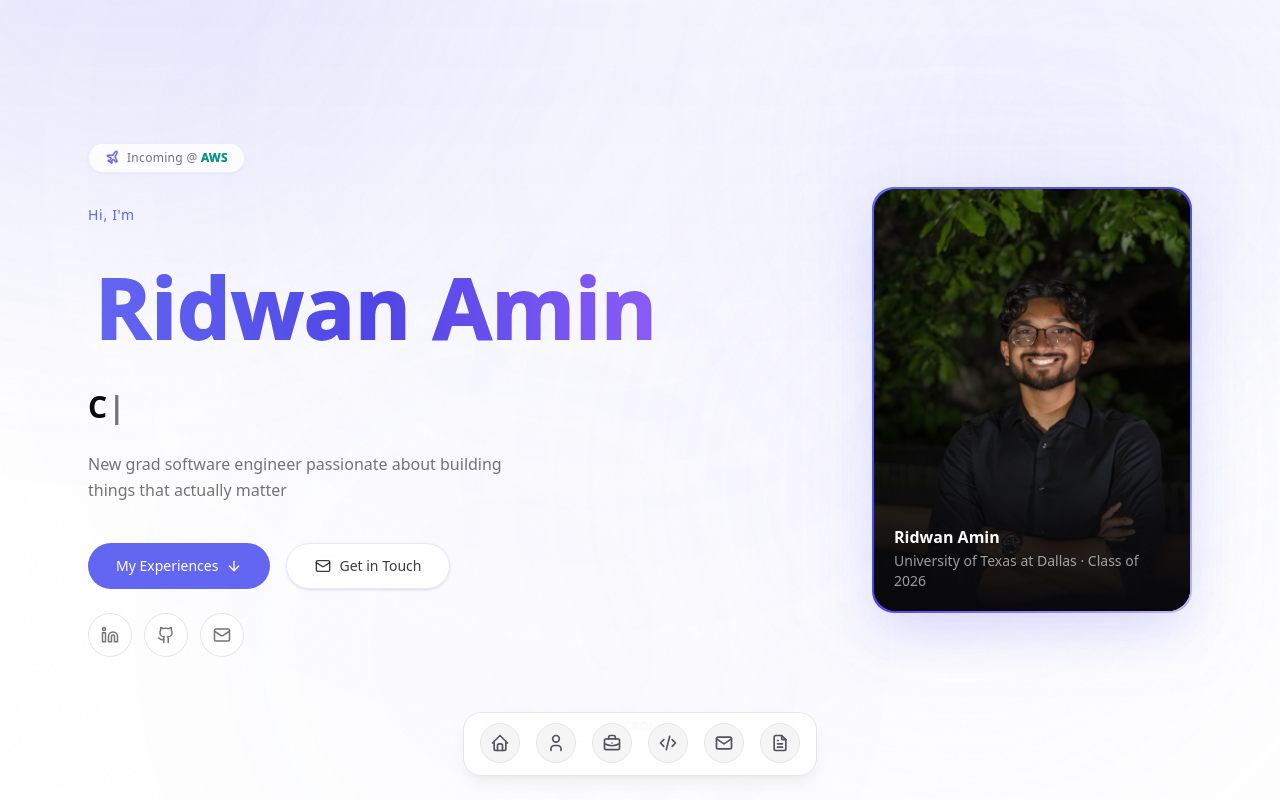
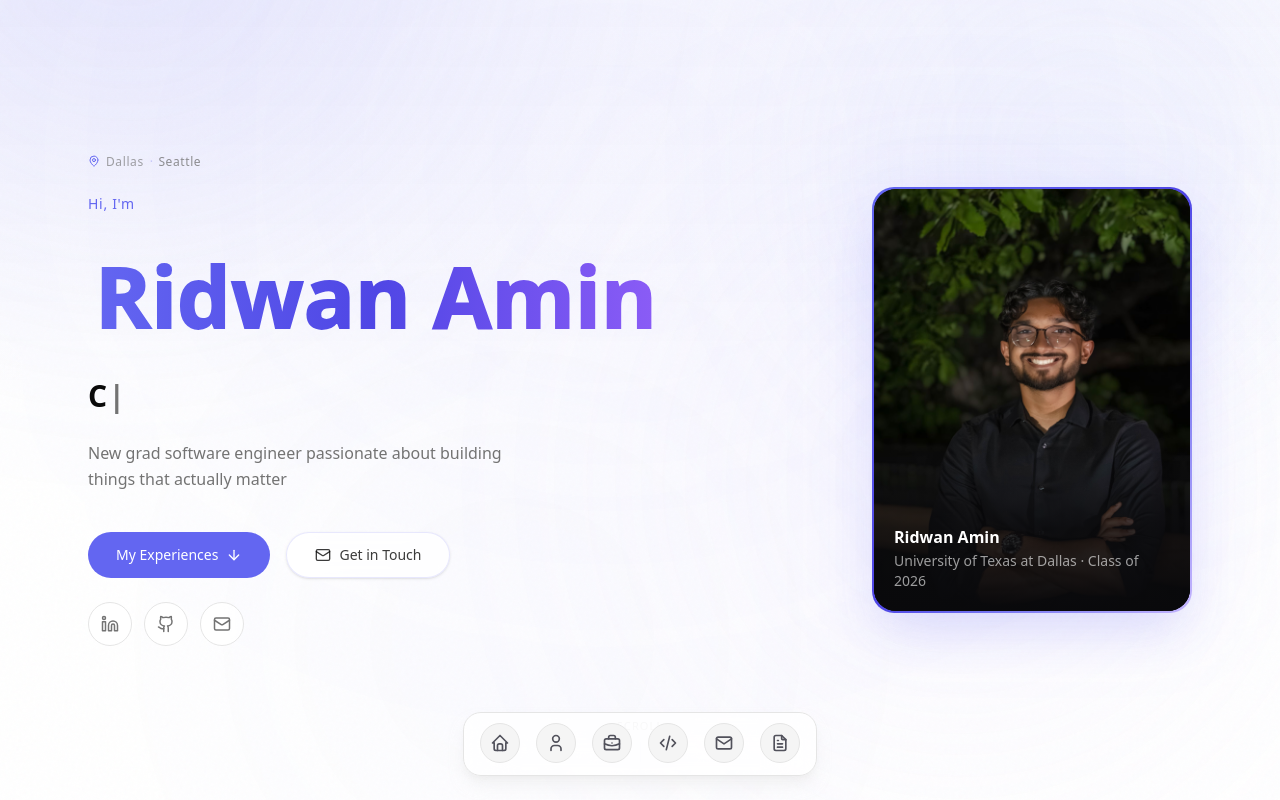
Before and after one commit to RidwanAmin21/ridwan-portfolio, a Next.js app: page / in a window 1280 px wide. Shown: the top 800 px of the page. Built offline with nearby package versions, Linux system fonts and the light colour scheme.

Commit message:
new location bubble

```diff
--- a/src/components/sections/Hero.tsx
+++ b/src/components/sections/Hero.tsx
@@ -2,7 +2,7 @@
 
 import { motion } from "motion/react";
 import Image from "next/image";
-import { ArrowDown, Github, Linkedin, Mail, Plane } from "lucide-react";
+import { ArrowDown, Github, Linkedin, Mail, MapPin } from "lucide-react";
 import { CardBody, CardContainer, CardItem } from "@/components/ui/3d-card";
 import { Typewriter } from "@/components/ui/typewriter";
 import { useEffect, useRef, useState } from "react";
@@ -115,6 +115,43 @@ const HandwrittenName = () => {
   );
 };
 
+/* ── location line ────────────────────────────────────────── */
+const LocationLine = () => (
+  <motion.p
+    {...fadeUp(0.1)}
+    className="flex items-center gap-1.5 mb-6 font-mono text-xs text-muted-foreground/70 tracking-wider justify-center md:justify-start"
+  >
+    <motion.span
+      initial={{ y: -8, opacity: 0 }}
+      animate={{ y: [0, -1.5, 0], opacity: 1 }}
+      transition={{
+        y: { duration: 2.4, repeat: Infinity, ease: "easeInOut", delay: 1.2 },
+        opacity: { duration: 0.4, delay: 0.3 },
+      }}
+      className="inline-flex text-accent"
+    >
+      <MapPin size={12} strokeWidth={2} />
+    </motion.span>
+    {/* Dallas — warm heat shimmer */}
+    <motion.span
+      animate={{ opacity: [0.7, 1, 0.7] }}
+      transition={{ duration: 3, repeat: Infinity, ease: "easeInOut" }}
+      className="text-muted-foreground/80"
+    >
+      Dallas
+    </motion.span>
+    <span className="text-accent/30">&middot;</span>
+    {/* Seattle — cool breeze sway */}
+    <motion.span
+      animate={{ x: [0, 1.5, 0, -1.5, 0] }}
+      transition={{ duration: 4, repeat: Infinity, ease: "easeInOut" }}
+      className="text-muted-foreground/80"
+    >
+      Seattle
+    </motion.span>
+  </motion.p>
+);
+
 /* ── hero section ──────────────────────────────────────────── */
 const Hero = () => {
   return (
@@ -132,36 +169,8 @@ const Hero = () => {
         <div className="flex flex-col md:flex-row items-center gap-12 md:gap-16 lg:gap-20">
           {/* Text Content */}
           <div className="flex-1 text-center md:text-left order-2 md:order-1">
-            {/* Next Stop Badge */}
-            <motion.div
-              {...fadeUp(0.1)}
-              className="inline-flex items-center gap-2 mb-8 rounded-full border border-accent/10 bg-card/80 backdrop-blur-sm px-4 py-1.5 shadow-sm shadow-accent/5"
-            >
-              {/* Animated plane */}
-              <motion.span
-                className="text-accent"
-                initial={{ x: -10, opacity: 0 }}
-                animate={{ x: 0, opacity: 1 }}
-                transition={{ duration: 0.8, delay: 0.5, ease: [0.25, 0.4, 0.25, 1] }}
-              >
-                <motion.span
-                  className="block"
-                  animate={{ x: [0, 2, 0], y: [0, -1, 0] }}
-                  transition={{ duration: 3, repeat: Infinity, ease: "easeInOut" }}
-                >
-                  <Plane size={14} className="-rotate-12" strokeWidth={2.5} />
-                </motion.span>
-              </motion.span>
-              <span className="text-xs font-mono text-muted-foreground tracking-wide">
-                Incoming @{" "}
-                <span
-                  className="font-semibold bg-gradient-to-r from-emerald-600 via-teal-500 to-sky-600 bg-clip-text text-transparent"
-                  style={{ color: "#0d9488" /* teal fallback for older browsers */ }}
-                >
-                  AWS
-                </span>
-              </span>
-            </motion.div>
+            {/* Location */}
+            <LocationLine />
 
             {/* Greeting */}
             <motion.p
```
